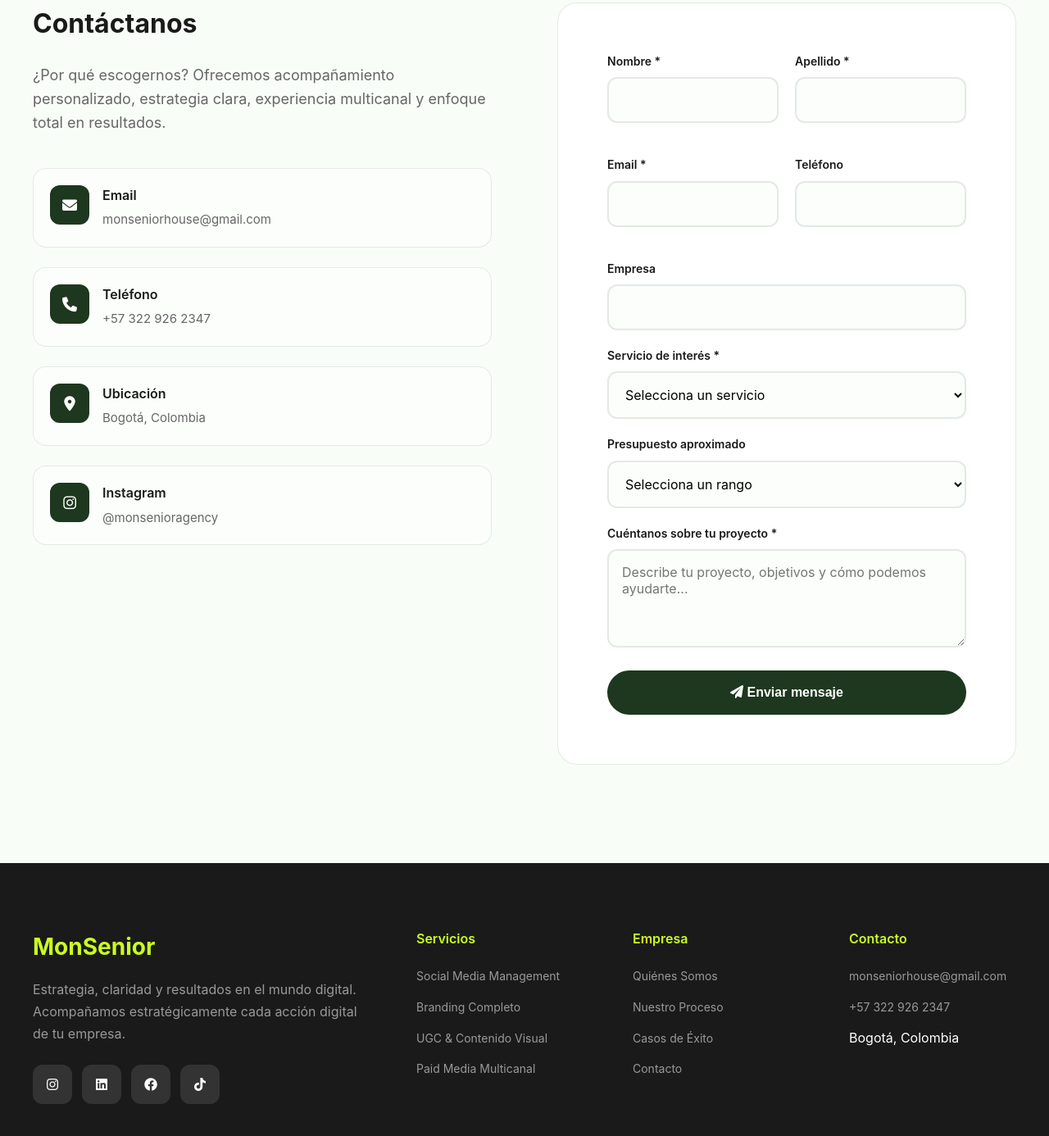
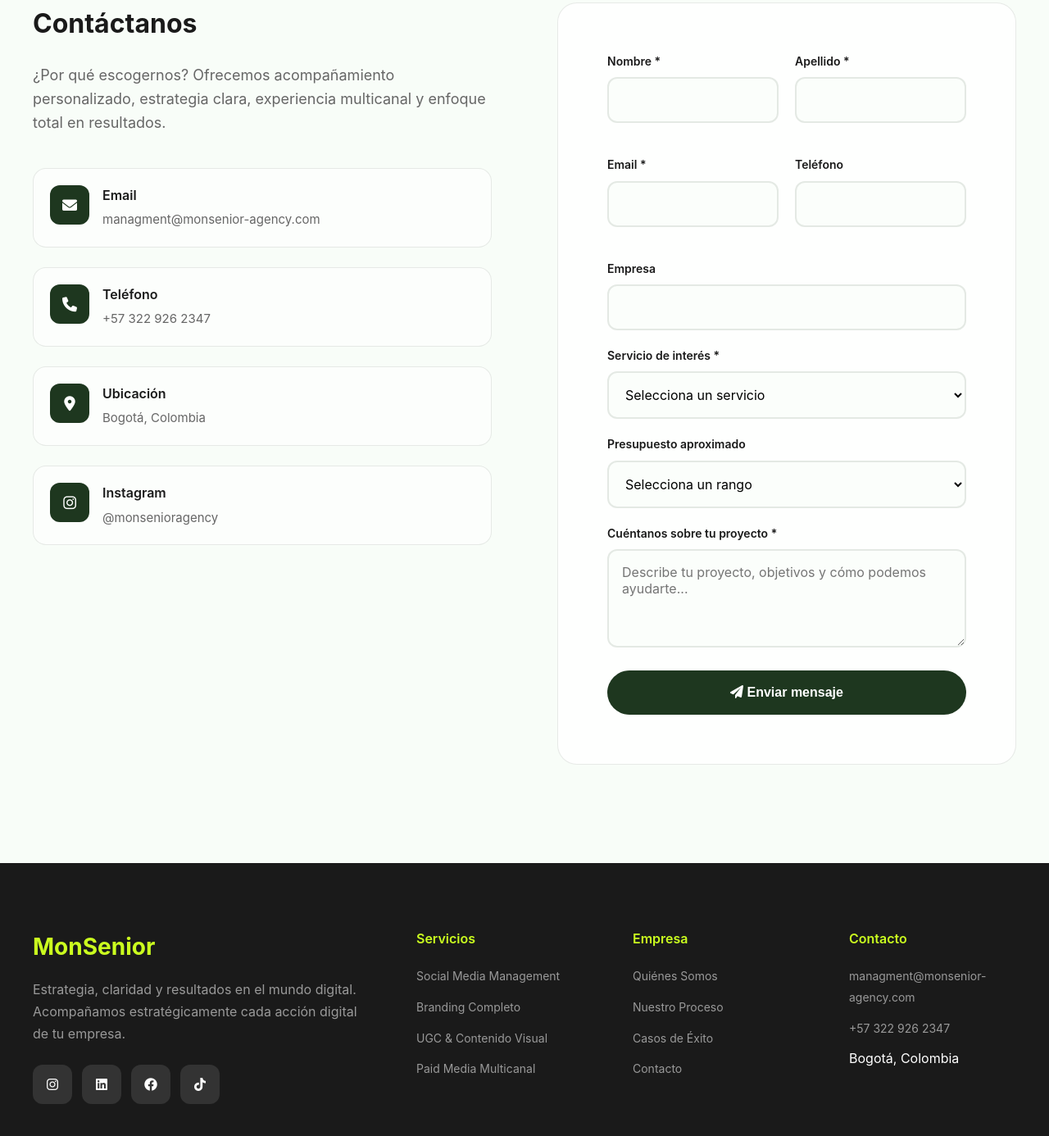
Before and after one commit to monseniorhouse-hub/Monsenior-website, a plain HTML site: page index.html in a window 1280 px wide. Shown: the part 5001-6387 px from the top of the page at 82% size. Drawn offline with Linux system fonts and the light colour scheme.

Commit message:
Update index.html

```diff
--- a/index.html
+++ b/index.html
@@ -1157,7 +1157,7 @@
                             </div>
                             <div class="contact-text">
                                 <strong>Email</strong>
-                                <span>monseniorhouse@gmail.com</span>
+                                <span>managment@monsenior-agency.com</span>
                             </div>
                         </div>
 
@@ -1310,7 +1310,7 @@
                 <div class="footer-section">
                     <h4>Contacto</h4>
                     <ul>
-                        <li><a href="mailto:monseniorhouse@gmail.com">monseniorhouse@gmail.com</a></li>
+                        <li><a href="mailto:managment@monsenior-agency.com">managment@monsenior-agency.com</a></li>
                         <li><a href="tel:+573229262347">+57 322 926 2347</a></li>
                         <li>Bogotá, Colombia</li>
                     </ul>
```
